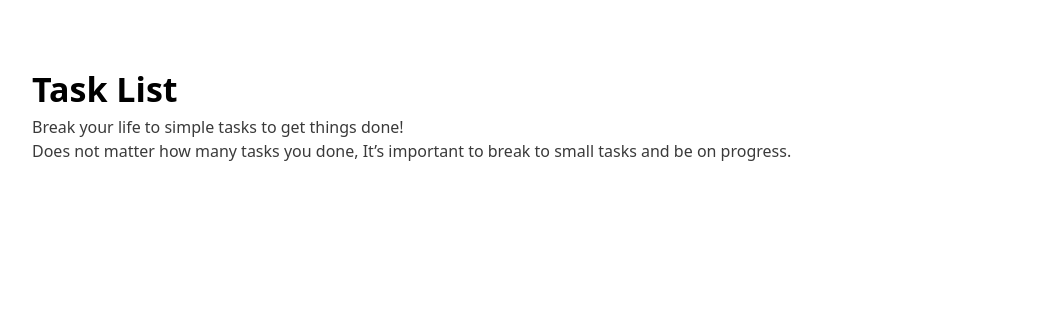
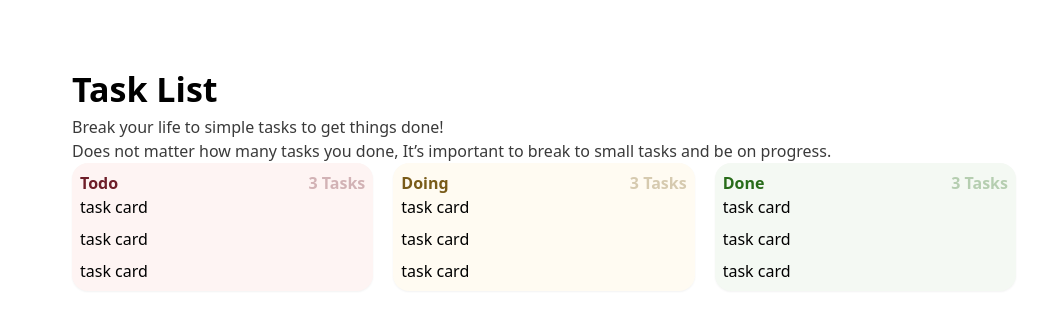
Before and after one commit to sadegh1379/Todo-list-drag-and-drop, a React app: page / in a window 1280 px wide. Shown: the top 330 px of the page, without its empty margins (96-1139 px from the left). Built offline with nearby package versions, Linux system fonts and the light colour scheme.

Commit message:
feat - (board - board column - custom colors - draggble package)

```diff
--- a/package.json
+++ b/package.json
@@ -37,6 +37,7 @@
     "@babel/cli": "^7.22.10",
     "path": "^0.12.7",
     "react": "^18.2.0",
+    "react-beautiful-dnd": "^13.1.1",
     "react-dom": "^18.2.0",
     "sass": "^1.65.1"
   }
--- a/src/App.js
+++ b/src/App.js
@@ -1,10 +1,12 @@
 import React from "react";
 import Header from "./components/Header";
+import Board from "./components/Board";
 
 const App = () =>{
     return (
-       <div className="max-w-5xl mx-auto pt-[5%]">
+       <div className="max-w-5xl mx-auto pt-[5%] px-10">
         <Header />
+        <Board />
        </div>
     )
 }
--- /dev/null
+++ b/src/components/Board/index.js
@@ -0,0 +1,112 @@
+import React, { useReducer } from "react";
+import { DragDropContext, Droppable } from "react-beautiful-dnd";
+import { reducer } from "../../reducer";
+import Column from "../Column";
+
+const initialBoards = [
+  {
+    id: 1,
+    title: "Todo",
+    bgColor: "bg-light-red",
+    titleColor: "text-dark-red",
+    tasks: [
+      {
+        id: 1,
+        title:
+          "Start with meditation, exercise & breakfast for a productive day",
+        status: "todo",
+      },
+      {
+        id: 2,
+        title: "Read to learn something new every day",
+        complete: "doing",
+      },
+      {
+        id: 3,
+        title: "Read to learn something new every day",
+        complete: "done",
+      },
+    ],
+  },
+  {
+    id: 2,
+    title: "Doing",
+    bgColor: "bg-light-pink",
+    titleColor: "text-dark-pink",
+    tasks: [
+      {
+        id: 1,
+        title:
+          "Start with meditation, exercise & breakfast for a productive day",
+        status: "todo",
+      },
+      {
+        id: 2,
+        title: "Read to learn something new every day",
+        complete: "doing",
+      },
+      {
+        id: 3,
+        title: "Read to learn something new every day",
+        complete: "done",
+      },
+    ],
+  },
+  {
+    id: 3,
+    title: "Done",
+    bgColor: "bg-light-green",
+    titleColor: "text-dark-green",
+    tasks: [
+      {
+        id: 1,
+        title:
+          "Start with meditation, exercise & breakfast for a productive day",
+        status: "todo",
+      },
+      {
+        id: 2,
+        title: "Read to learn something new every day",
+        complete: "doing",
+      },
+      {
+        id: 3,
+        title: "Read to learn something new every day",
+        complete: "done",
+      },
+    ],
+  },
+];
+function Board() {
+  const [boards, dispatch] = useReducer(reducer, initialBoards);
+
+  const handleDropEnd = () => {};
+  console.log(boards);
+  return (
+    <DragDropContext onDragEnd={handleDropEnd}>
+      <Droppable droppableId="board" direction="horizontal" type="column">
+        {(provided) => (
+          <div
+            className="grid grid-cols-1 md:grid-cols-3 gap-5 max-w-7xl mx-auto"
+            ref={provided.innerRef}
+            {...provided.droppableProps}
+          >
+            {boards.map((board, index) => (
+              <Column
+                title={board.title}
+                bgColor={board.bgColor}
+                titleColor={board.titleColor}
+                id={board.id}
+                key={board.id}
+                index={index}
+                tasks={board.tasks}
+              />
+            ))}
+          </div>
+        )}
+      </Droppable>
+    </DragDropContext>
+  );
+}
+
+export default Board;
--- /dev/null
+++ b/src/components/Column/index.js
@@ -0,0 +1,59 @@
+import React from "react";
+import { Draggable, Droppable } from "react-beautiful-dnd";
+import TaskCard from "../TaskCard";
+
+function Column({ id, tasks, index, title, bgColor, titleColor }) {
+  return (
+    <Draggable draggableId={`${id}`} index={index}>
+      {(provided) => (
+        <div
+          {...provided.draggableProps}
+          {...provided.dragHandleProps}
+          ref={provided.innerRef}
+        >
+          <Droppable droppableId={index.toString()} type="card">
+            {(provided, snapshot) => (
+              <div
+                {...provided.droppableProps}
+                ref={provided.innerRef}
+                className={`p-2 rounded-2xl shadow-sm
+              ${snapshot.isDraggingOver ? bgColor : bgColor}
+
+              `}
+              >
+                <h2 className="font-[600] text-[16px] flex justify-between">
+                  <span className={`${titleColor}`}>{title}</span>
+                  <span className={`${titleColor} opacity-30`}>
+                    {tasks.length} Tasks
+                  </span>
+                </h2>
+                <div className="space-y-2">
+                  {tasks.map((task, index) => (
+                    <Draggable
+                      key={task.id}
+                      draggableId={task.id}
+                      index={index}
+                    >
+                      {(provided) => (
+                        <TaskCard
+                          task={task}
+                          index={index}
+                          id={task.id}
+                          innerRef={provided.innerRef}
+                          draggableProps={provided.draggableProps}
+                          dragHandleProps={provided.dragHandleProps}
+                        />
+                      )}
+                    </Draggable>
+                  ))}
+                </div>
+              </div>
+            )}
+          </Droppable>
+        </div>
+      )}
+    </Draggable>
+  );
+}
+
+export default Column;
--- /dev/null
+++ b/src/components/TaskCard/index.js
@@ -0,0 +1,11 @@
+import React from 'react'
+
+function TaskCard() {
+  return (
+    <div>
+      task card
+    </div>
+  )
+}
+
+export default TaskCard
--- /dev/null
+++ b/src/reducer/index.js
@@ -0,0 +1,14 @@
+export const reducer = (state, action) => {
+  switch (action.type) {
+    case "COMPLETE":
+      return state.map((todo) => {
+        if (todo.id === action.id) {
+          return { ...todo, complete: !todo.complete };
+        } else {
+          return todo;
+        }
+      });
+    default:
+      return state;
+  }
+};
--- a/tailwind.config.js
+++ b/tailwind.config.js
@@ -4,12 +4,16 @@ module.exports = {
     // app colors
     colors: {
       "light-red": "#FEF4F3",
-      "dark-red": '#6E1E29',
+      "red": "#D4AFB4",
+      "dark-red": "#6E1E29",
       "light-pink": "#FFFBF2",
+      "pink": "#DECCA4",
       "dark-pink": "#795B19",
       "light-green": "#F4F9F3",
+      "green": "#BCD7B6",
       "dark-green": "#286C1A",
-      "dark-black": "#3A3A3A",    },
+      "dark-black": "#3A3A3A",
+    },
   },
   variants: {
     extend: {},
```
Also changed, not shown: 1 other file (tests, documents, lock files or other folders).
